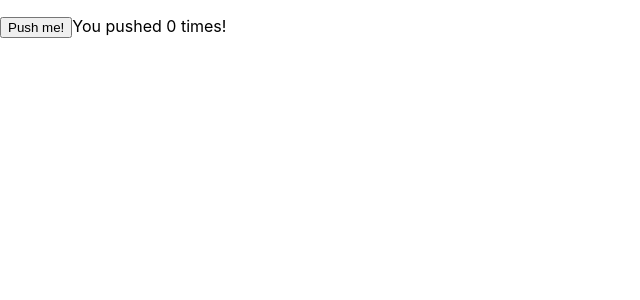
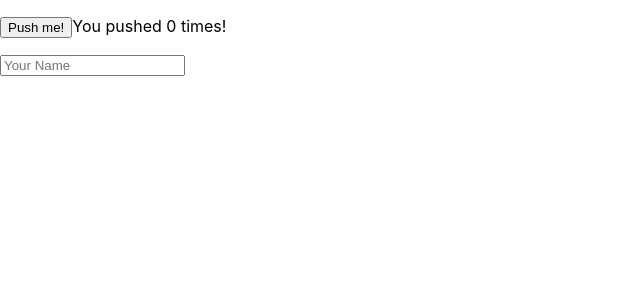
Before and after one commit to mp-gumi/ReactTutorial, a React (Create React App) app: page / in a window 1280 px wide. Shown: the top 300 px of the page, without its empty margins (0-640 px from the left). Built offline with nearby package versions, Linux system fonts and the light colour scheme.

Commit message:
入力スペース

```diff
--- a/src/tutorial.js
+++ b/src/tutorial.js
@@ -2,12 +2,20 @@ import React, {useState} from 'react';
 
 export const MyComponent = () => {
     const [count, setCount] = useState(0);
+    //useStateは、クラスや関数内で宣言する
     return(
-        <p>
-            <button onClick={()=> setCount(count + 1)}>
+        <div>
+            <p>
+                <button onClick={()=> setCount(count + 1)}>
                 Push me!
-            </button>
-            You pushed {count} times!
-        </p>
+                </button>
+                You pushed {count} times!
+            </p>
+            <input
+             placeholder={'Your Name'}
+             >
+
+            </input>
+        </div>
     )
 }
```
